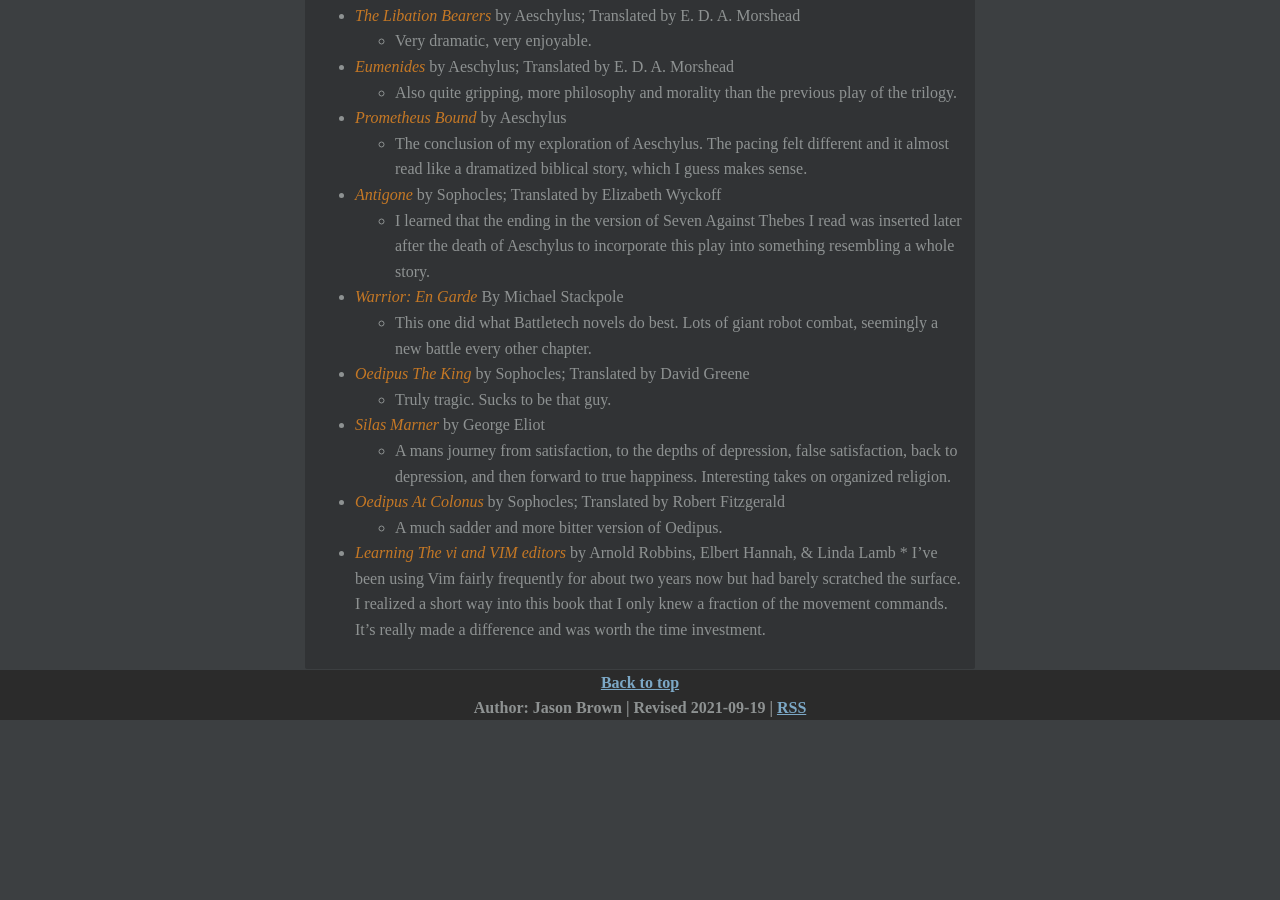
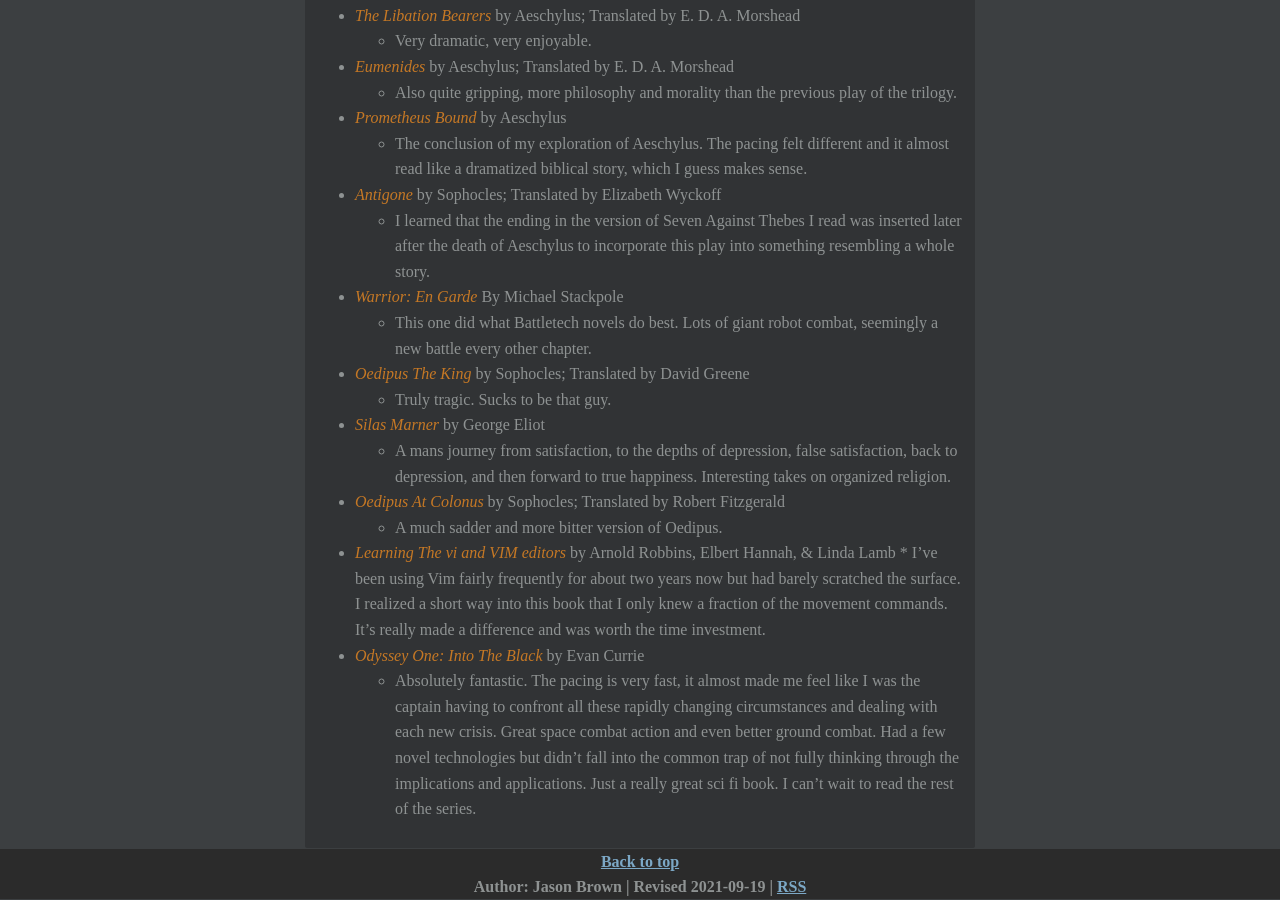
Before and after one commit to noUsernamesLef7/noUsernamesLef7.github.io, a Jekyll site: the page built from personal/books/index.md, in a window 1280 px wide and 900 px high, scrolled down 2473 px. Built offline with Jekyll 4.4.1, drawn with Linux system fonts in a browser that asks for light colours; before the commit the page ends 3194 px from its top, so only the background shows below that.

Commit message:
Add new book

```diff
--- a/personal/books/index.md
+++ b/personal/books/index.md
@@ -77,3 +77,5 @@ I like many others have recently come to the realization that I no longer read b
 	* A much sadder and more bitter version of Oedipus.
 * *Learning The vi and VIM editors* by Arnold Robbins, Elbert Hannah, & Linda Lamb
     	* I've been using Vim fairly frequently for about two years now but had barely scratched the surface. I realized a short way into this book that I only knew a fraction of the movement commands. It's really made a difference and was worth the time investment.
+* *Odyssey One: Into The Black* by Evan Currie
+	* Absolutely fantastic. The pacing is very fast, it almost made me feel like I was the captain having to confront all these rapidly changing circumstances and dealing with each new crisis. Great space combat action and even better ground combat. Had a few novel technologies but didn't fall into the common trap of not fully thinking through the implications and applications. Just a really great sci fi book. I can't wait to read the rest of the series.
```
